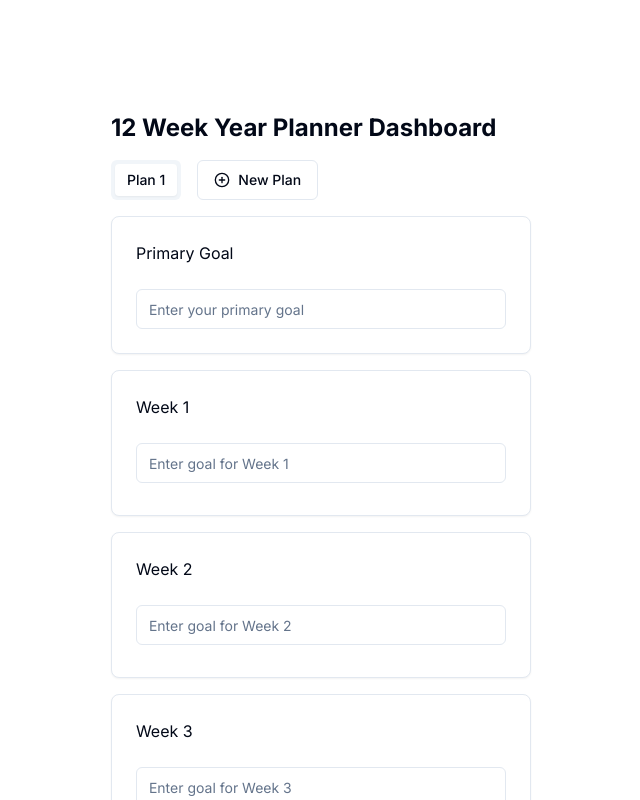
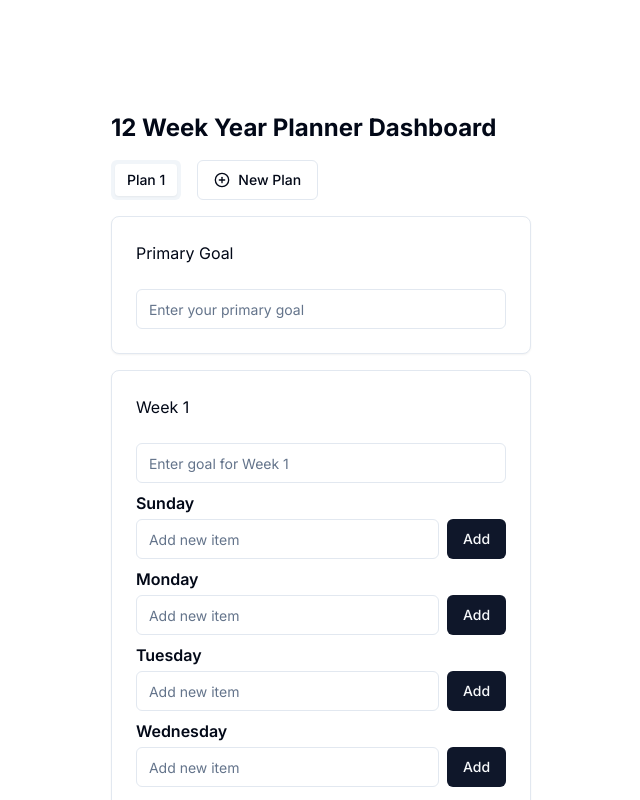
Before and after one commit to kajyetan/my-planner-app, a Next.js app: page / in a window 1280 px wide. Shown: the top 800 px of the page, without its empty margins (319-959 px from the left). Built offline with nearby package versions, Linux system fonts and the light colour scheme.

Commit message:
Tabs and weekdays
tabs can now be created but not deleted and renamed.
The daily tasks are back and working.

```diff
--- a/components/Dashboard.tsx
+++ b/components/Dashboard.tsx
@@ -1,25 +1,66 @@
 'use client';
 
-import React, { useState } from 'react';
+import React, { useState, useEffect } from 'react';
 import { Tabs, TabsList, TabsTrigger, TabsContent } from '@/components/ui/tabs';
 import { Button } from '@/components/ui/button';
 import { PlusCircle } from 'lucide-react';
 import TwelveWeekPlanner from './TwelveWeekPlanner';
 
+const weekdays = ['Sunday', 'Monday', 'Tuesday', 'Wednesday', 'Thursday', 'Friday', 'Saturday'];
+
 const Dashboard = () => {
-  const [plans, setPlans] = useState([
-    { id: '1', name: 'Plan 1', data: {} },
-  ]);
-  const [activeTab, setActiveTab] = useState('1');
+  const [plans, setPlans] = useState([]);
+  const [activeTab, setActiveTab] = useState('');
+
+  useEffect(() => {
+    const storedPlans = localStorage.getItem('plans');
+    if (storedPlans) {
+      const parsedPlans = JSON.parse(storedPlans);
+      setPlans(parsedPlans);
+      setActiveTab(parsedPlans[0]?.id || '');
+    } else {
+      const defaultPlan = {
+        id: '1',
+        name: 'Plan 1',
+        data: {
+          primaryGoal: '',
+          weeks: Array(12).fill().map(() => ({
+            goal: '',
+            days: weekdays.map(day => ({ name: day, items: [] }))
+          }))
+        }
+      };
+      setPlans([defaultPlan]);
+      setActiveTab('1');
+      localStorage.setItem('plans', JSON.stringify([defaultPlan]));
+    }
+  }, []);
+
+  useEffect(() => {
+    localStorage.setItem('plans', JSON.stringify(plans));
+  }, [plans]);
 
   const handleAddPlan = () => {
     const newPlan = {
       id: (plans.length + 1).toString(),
       name: `Plan ${plans.length + 1}`,
-      data: {},
+      data: {
+        primaryGoal: '',
+        weeks: Array(12).fill().map(() => ({
+          goal: '',
+          days: weekdays.map(day => ({ name: day, items: [] }))
+        }))
+      }
     };
     setPlans([...plans, newPlan]);
     setActiveTab(newPlan.id);
+  };
+
+  const handleUpdatePlan = (planId, newData) => {
+    const updatedPlans = plans.map(plan =>
+      plan.id === planId ? { ...plan, data: newData } : plan
+    );
+    setPlans(updatedPlans);
   };
 
   return (
@@ -41,7 +82,11 @@ const Dashboard = () => {
         </div>
         {plans.map((plan) => (
           <TabsContent key={plan.id} value={plan.id}>
-            <TwelveWeekPlanner planId={plan.id} planData={plan.data} />
+            <TwelveWeekPlanner
+              planId={plan.id}
+              planData={plan.data}
+              onUpdatePlan={(newData) => handleUpdatePlan(plan.id, newData)}
+            />
           </TabsContent>
         ))}
       </Tabs>
--- a/components/TwelveWeekPlanner.tsx
+++ b/components/TwelveWeekPlanner.tsx
@@ -8,39 +8,44 @@ import { Checkbox } from '@/components/ui/checkbox';
 import { Trash2 } from 'lucide-react';
 import ProgressSummaryTable from './ProgressSummaryTable';
 
-const TwelveWeekPlanner = ({ planId, planData }) => {
+const weekdays = ['Sunday', 'Monday', 'Tuesday', 'Wednesday', 'Thursday', 'Friday', 'Saturday'];
+
+const TwelveWeekPlanner = ({ planId, planData, onUpdatePlan }) => {
   const [primaryGoal, setPrimaryGoal] = useState(planData.primaryGoal || '');
   const [weeks, setWeeks] = useState(planData.weeks || Array(12).fill().map(() => ({
     goal: '',
-    days: Array(7).fill().map(() => ({ items: [] }))
+    days: weekdays.map(day => ({ name: day, items: [] }))
   })));
 
   useEffect(() => {
-    // Update local state when planData changes
     setPrimaryGoal(planData.primaryGoal || '');
     setWeeks(planData.weeks || Array(12).fill().map(() => ({
       goal: '',
-      days: Array(7).fill().map(() => ({ items: [] }))
+      days: weekdays.map(day => ({ name: day, items: [] }))
     })));
   }, [planData]);
 
+  const updatePlanData = () => {
+    onUpdatePlan({ primaryGoal, weeks });
+  };
+
   const handlePrimaryGoalChange = (e) => {
     setPrimaryGoal(e.target.value);
-    // TODO: Update plan data in parent component or database
+    updatePlanData();
   };
 
   const handleWeekGoalChange = (weekIndex, e) => {
     const newWeeks = [...weeks];
     newWeeks[weekIndex].goal = e.target.value;
     setWeeks(newWeeks);
-    // TODO: Update plan data in parent component or database
+    updatePlanData();
   };
-
 
   const addDailyItem = (weekIndex, dayIndex, item) => {
     const newWeeks = [...weeks];
     newWeeks[weekIndex].days[dayIndex].items.push({ text: item, completed: false });
     setWeeks(newWeeks);
+    updatePlanData();
   };
 
   const toggleDailyItem = (weekIndex, dayIndex, itemIndex) => {
@@ -48,15 +53,17 @@ const TwelveWeekPlanner = ({ planId, planData }) => {
     newWeeks[weekIndex].days[dayIndex].items[itemIndex].completed =
       !newWeeks[weekIndex].days[dayIndex].items[itemIndex].completed;
     setWeeks(newWeeks);
+    updatePlanData();
   };
 
   const deleteDailyItem = (weekIndex, dayIndex, itemIndex) => {
     const newWeeks = [...weeks];
     newWeeks[weekIndex].days[dayIndex].items.splice(itemIndex, 1);
     setWeeks(newWeeks);
+    updatePlanData();
   };
 
-   return (
+  return (
     <div>
       <Card className="mb-4">
         <CardHeader>Primary Goal</CardHeader>
@@ -78,7 +85,55 @@ const TwelveWeekPlanner = ({ planId, planData }) => {
               placeholder={`Enter goal for Week ${weekIndex + 1}`}
               className="mb-2"
             />
-            {/* ... day and item rendering ... */}
+            {week.days.map((day, dayIndex) => (
+              <div key={dayIndex} className="mb-2">
+                <h3 className="font-semibold">{day.name}</h3>
+                <ul>
+                  {day.items.map((item, itemIndex) => (
+                    <li key={itemIndex} className="flex items-center mb-1">
+                      <Checkbox
+                        checked={item.completed}
+                        onCheckedChange={() => toggleDailyItem(weekIndex, dayIndex, itemIndex)}
+                      />
+                      <span className={`ml-2 ${item.completed ? 'line-through' : ''}`}>
+                        {item.text}
+                      </span>
+                      <Button
+                        variant="ghost"
+                        size="icon"
+                        onClick={() => deleteDailyItem(weekIndex, dayIndex, itemIndex)}
+                        className="ml-auto"
+                      >
+                        <Trash2 className="h-4 w-4" />
+                      </Button>
+                    </li>
+                  ))}
+                </ul>
+                <div className="flex mt-1">
+                  <Input
+                    placeholder="Add new item"
+                    onKeyPress={(e) => {
+                      if (e.key === 'Enter' && e.target.value.trim() !== '') {
+                        addDailyItem(weekIndex, dayIndex, e.target.value.trim());
+                        e.target.value = '';
+                      }
+                    }}
+                    className="mr-2"
+                  />
+                  <Button
+                    onClick={(e) => {
+                      const input = e.target.previousSibling;
+                      if (input.value.trim() !== '') {
+                        addDailyItem(weekIndex, dayIndex, input.value.trim());
+                        input.value = '';
+                      }
+                    }}
+                  >
+                    Add
+                  </Button>
+                </div>
+              </div>
+            ))}
           </CardContent>
         </Card>
       ))}
```
